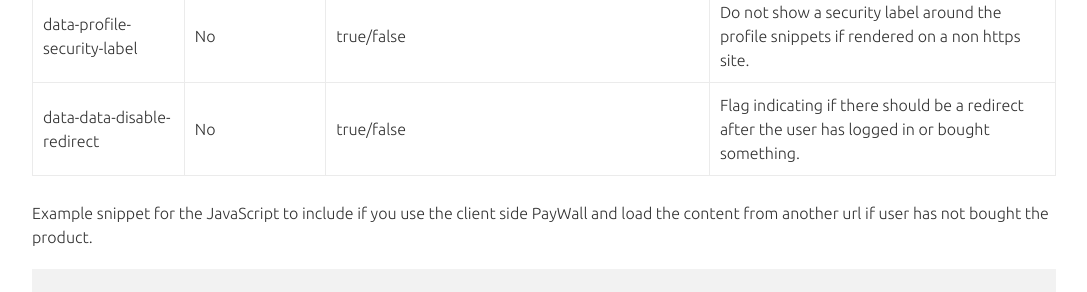
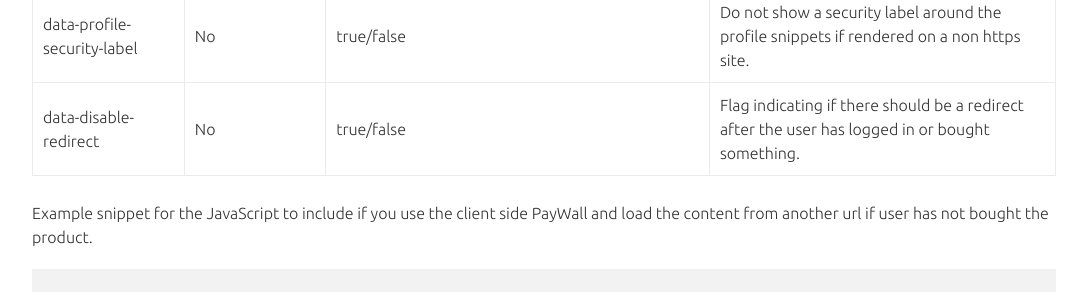
Before and after one commit to plenigo/plenigo.github.io, a Jekyll site: the page built from pages/sdks/javascript/includes/load_content_afterwards.md, in a window 1280 px wide and 900 px high, scrolled down 1619 px. Shown: the part 152-444 px from the top of the window, without its empty margins (96-1183 px from the left). Built offline with Jekyll 4.4.1, drawn with Linux system fonts in a browser that asks for light colours; our own code applies the rules of GitHub Pages for plain Markdown files.

Commit message:
+ correct double data naming

```diff
--- a/pages/sdks/javascript/includes/load_content_afterwards.md
+++ b/pages/sdks/javascript/includes/load_content_afterwards.md
@@ -30,7 +30,7 @@ There are additional configuration options. This options are added as attributes
 |data-original-site-url|No|original site url|Original site url to detect if some kind of webproxy is used and prevent the user to access the site in this case.|
 |data-metered-description-url|No|metered description url|Link to a page that describes the metered model.|
 |data-profile-security-label|No|true/false|Do not show a security label around the profile snippets if rendered on a non https site.|
-|data-data-disable-redirect|No|true/false|Flag indicating if there should be a redirect after the user has logged in or bought something.|
+|data-disable-redirect|No|true/false|Flag indicating if there should be a redirect after the user has logged in or bought something.|
 
 Example snippet for the JavaScript to include if you use the client side PayWall and load the content from another url if user has not bought the product.
 
```
